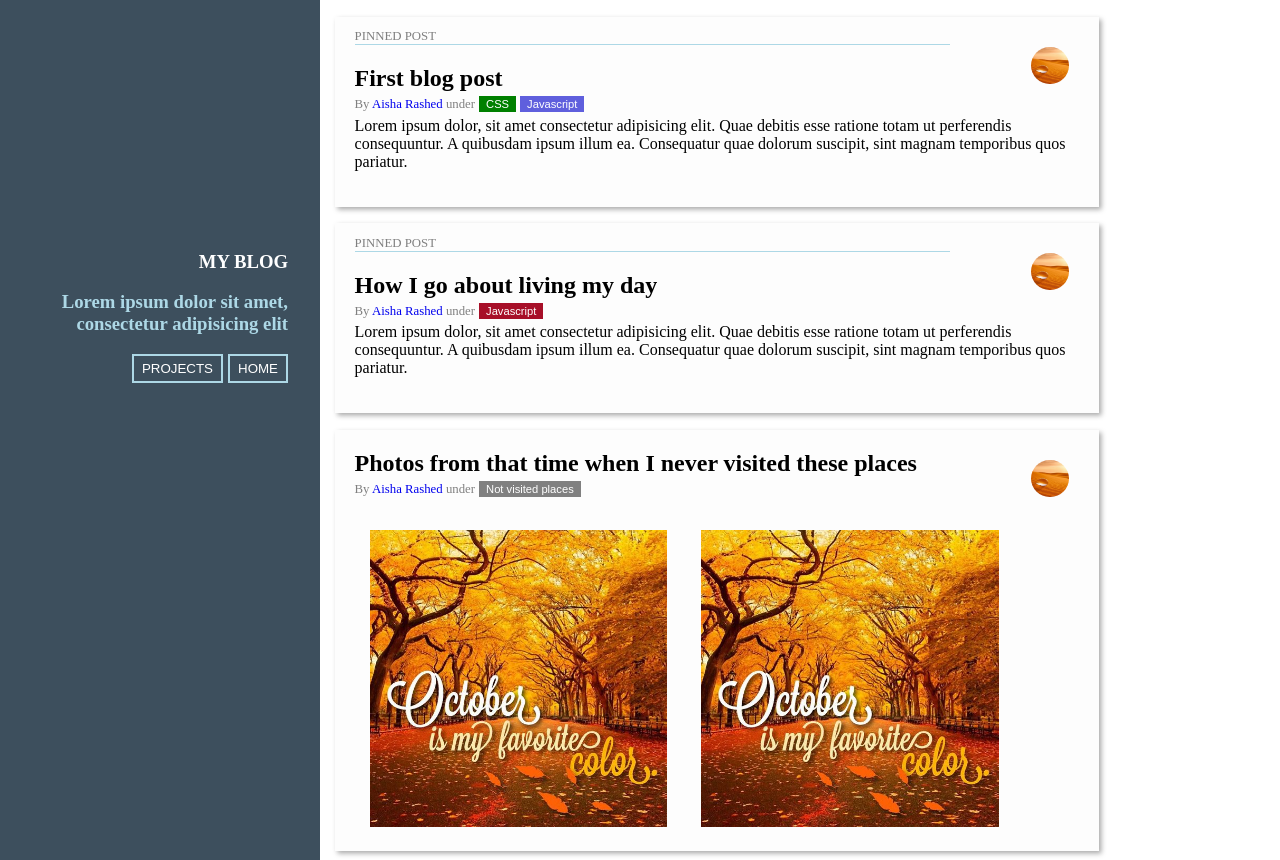
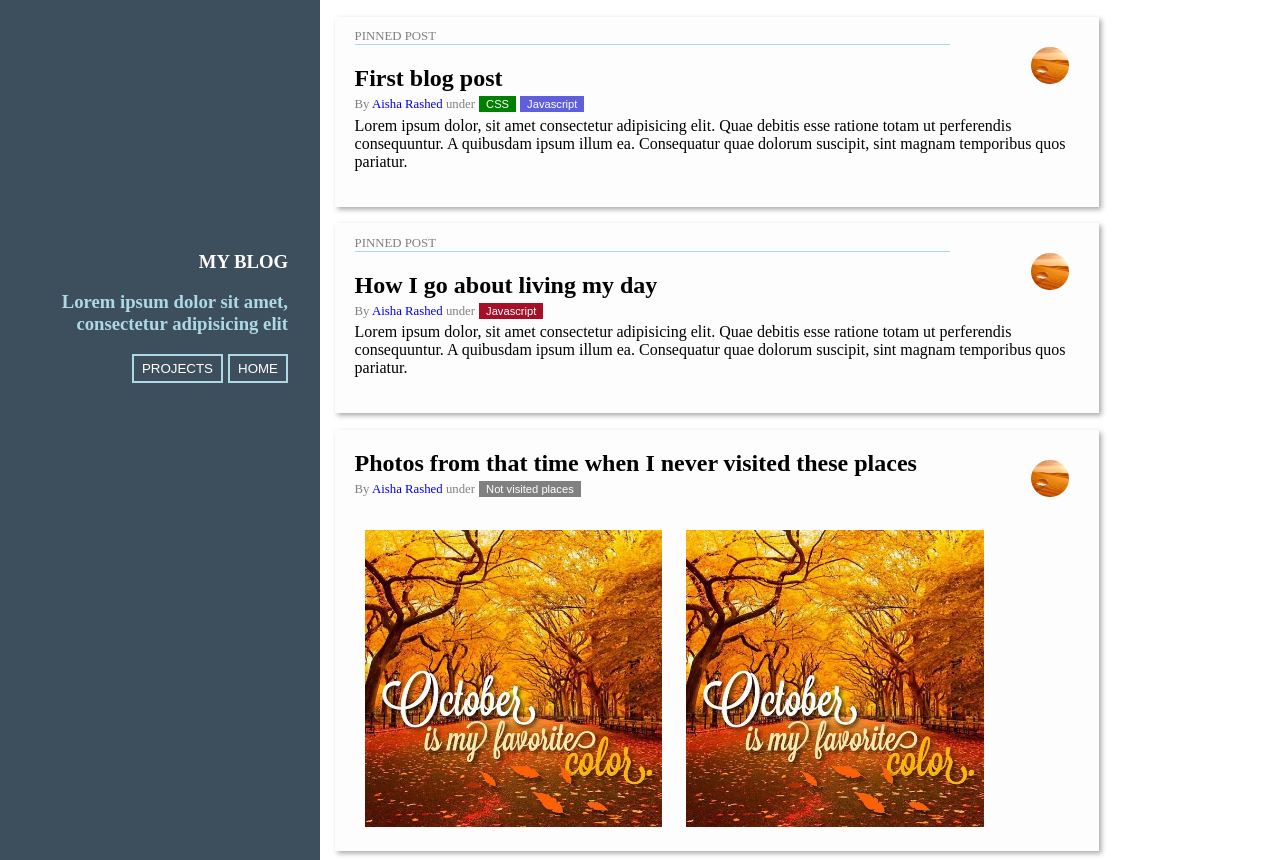
Before and after one commit to AISHA-PRO/github-pages, a plain HTML site: page index.html in a window 1280 px wide. Drawn offline with Linux system fonts and the light colour scheme.

Commit message:
image margin

```diff
--- a/style.css
+++ b/style.css
@@ -115,5 +115,5 @@ body{
 .images img{
     width: 40%;
     height: 40%;
-    margin: 0px 15px ;
+    margin: 0px 10px ;
 }
```
